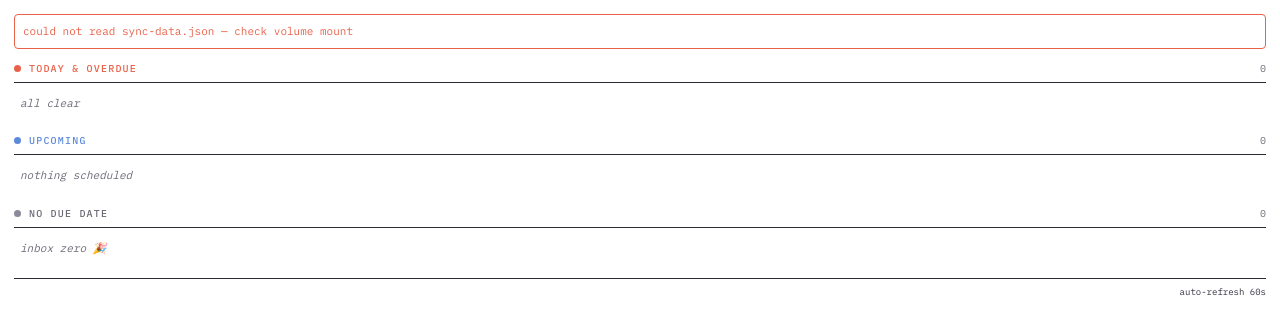
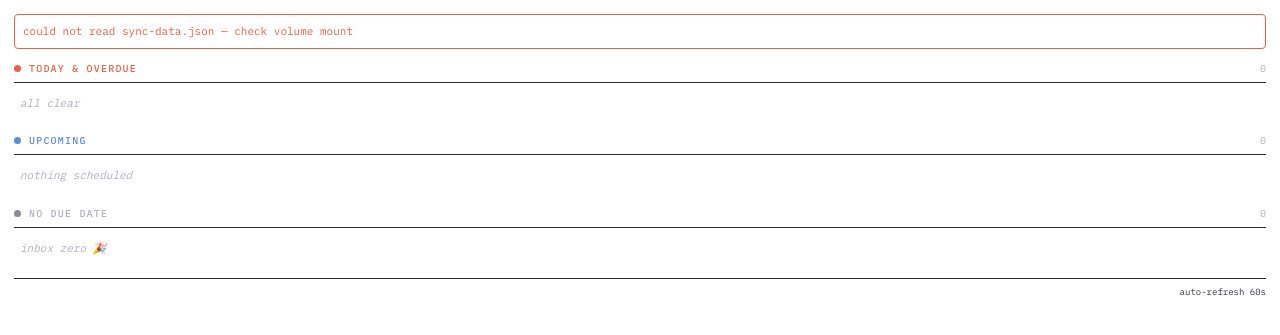
Before and after one commit to blakdav/sp-embed, a FastAPI app: page / in a window 1280 px wide. Shown: the top 335 px of the page. Run offline with FastAPI, Linux system fonts and the light colour scheme.

Commit message:
Update index.html
made text easier to read on a transparent background

```diff
--- a/templates/index.html
+++ b/templates/index.html
@@ -10,8 +10,8 @@
       --bg: #0f0f11;
       --surface: #17171a;
       --border: #2a2a30;
-      --text: #e2e2e8;
-      --muted: #6b6b78;
+      --text: #ffffff;
+      --muted: #b0b0c0;
       --today-accent: #e8624a;
       --upcoming-accent: #5b8adb;
       --no-date-accent: #8a8a9a;
```
